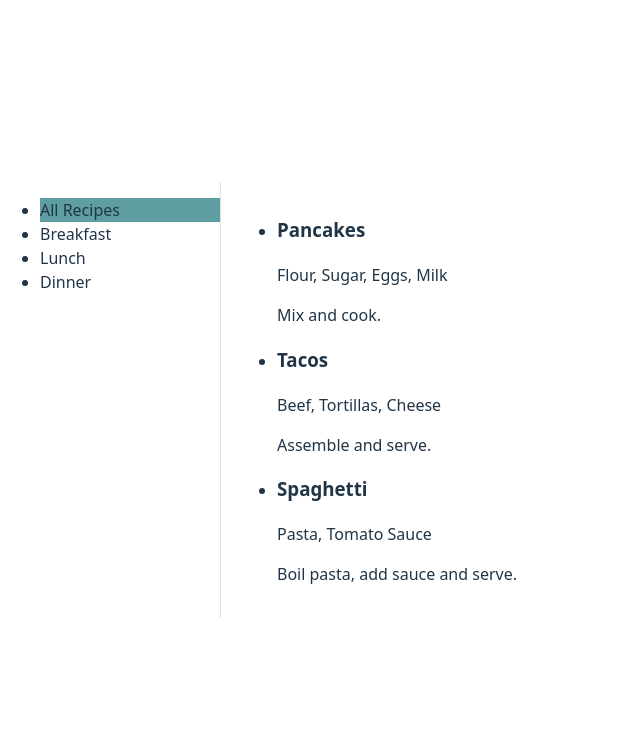
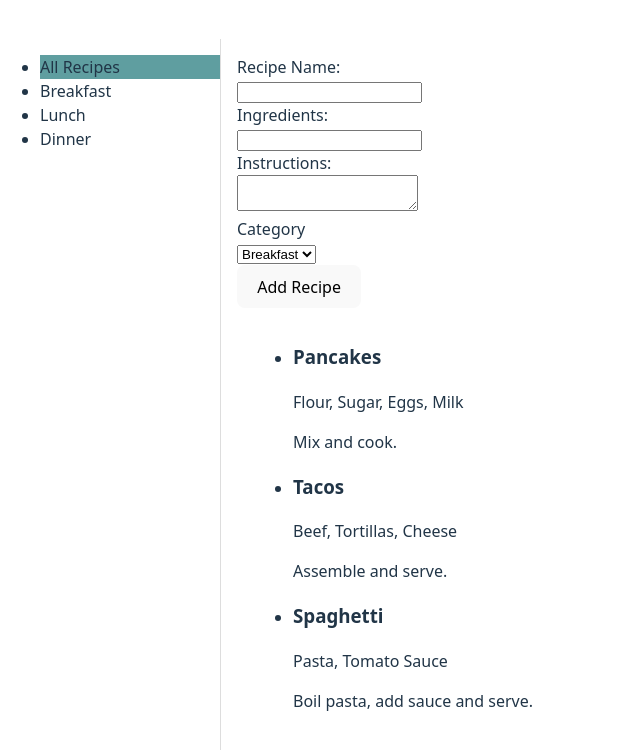
Before and after one commit to MurasakiCho/recipe-manager, a React (Vite) app in the folder frontend/: page / in a window 1280 px wide. Shown: the top 750 px of the page, without its empty margins (0-640 px from the left). Built offline with nearby package versions, Linux system fonts and the light colour scheme.

Commit message:
created AddRecipeForm for adding recipes. udates UI and dummy data (not persistent yet)

```diff
--- a/frontend/src/App.tsx
+++ b/frontend/src/App.tsx
@@ -1,7 +1,5 @@
-import Sidebar from "./components/Sidebar.tsx";
-import RecipeList from "./components/RecipeList.tsx";
-import type { Category } from "./types";
-import type { Recipe } from "./types/recipe.ts";
+import { Sidebar, RecipeList, AddRecipeForm } from "./components";
+import type { Category, Recipe } from "./types";
 import { useState } from "react";
 import "./App.css"
 
@@ -11,7 +9,7 @@ const categories: Category[] = [
   { id: 3, category: "Dinner"},
 ]
 
-const recipes: Recipe[] = [
+const starterRecipes: Recipe[] = [
   {id: 1, categoryId: 1, recipeName: "Pancakes", ingredients: "Flour, Sugar, Eggs, Milk", instructions: "Mix and cook."},
   {id: 2, categoryId: 2, recipeName: "Tacos", ingredients: "Beef, Tortillas, Cheese", instructions: "Assemble and serve."},
   {id: 3, categoryId: 3, recipeName: "Spaghetti", ingredients: "Pasta, Tomato Sauce", instructions: "Boil pasta, add sauce and serve."}
@@ -19,6 +17,11 @@ const recipes: Recipe[] = [
 
 export default function App() {
   const [selectedCategoryId, setCategoryId] = useState<number | null>(null);
+  const [recipes, setRecipes] = useState<Recipe[]>(starterRecipes);
+
+  const handleAddRecipe = (newRecipe: Recipe) => {
+    setRecipes([...recipes, newRecipe]);
+  };
 
   return (
     <div className="App">
@@ -27,10 +30,15 @@ export default function App() {
         selectedCategoryId={selectedCategoryId}
         onSelect={setCategoryId}
       />
-      <RecipeList
-        recipes={recipes}
-        selectedCategoryId={selectedCategoryId}
-      />
+      <main>
+        <AddRecipeForm onAdd={handleAddRecipe}/>
+        <RecipeList
+          recipes={recipes}
+          selectedCategoryId={selectedCategoryId}
+        />
+      </main>
+
+
     </div>
   );
 }
--- /dev/null
+++ b/frontend/src/Components/AddRecipeForm.tsx
@@ -0,0 +1,65 @@
+import type { Recipe } from "../types/recipe";
+import { useState } from "react";
+
+type AddRecipeFormProps = {
+    onAdd: (recipe: Recipe) => void; //communicate back up to parent (App) to handle what happens to data
+};
+
+export default function AddRecipeForm(props: AddRecipeFormProps){
+    const [recipeName, setRecipeName] = useState(""); //new state with default empty string
+    const [ingredients, setIngredients] = useState("");
+    const [instructions, setInstructions] = useState("");
+    const [selectedCategoryId, setCategoryId] = useState("1");
+
+    const handleSubmit = (e: React.FormEvent) => {
+        e.preventDefault(); //prevents page reload, which is default form behavior
+
+        const recipe: Recipe = {
+            id: Date.now(), //temp id
+            recipeName,
+            ingredients,
+            instructions,
+            categoryId: parseInt (selectedCategoryId, 10) //convert id to int (form gives a string)
+        }
+
+        props.onAdd(recipe); //send recipe to parent
+    }
+
+    return(
+        <form onSubmit={handleSubmit}>
+            <label>Recipe Name:</label><br/>
+            <input
+                type="text"
+                value={recipeName} //input shows current state
+                onChange={(e) => setRecipeName(e.target.value)} //updates state while typing
+            /><br />
+
+            <label>Ingredients:</label><br />
+            <input
+                type="text"
+                value={ingredients}
+                onChange={(e) => setIngredients(e.target.value)}
+            /><br />
+
+            <label>Instructions:</label><br />
+            <textarea
+                value={instructions}
+                onChange={(e) => setInstructions(e.target.value)}
+            ></textarea><br />
+
+            <label>Category</label><br />
+            <select
+                name="category"
+                id="category"
+                value={selectedCategoryId}
+                onChange={(e) => setCategoryId(e.target.value)}
+            >
+                <option value="1">Breakfast</option>
+                <option value="2">Lunch</option>
+                <option value="3">Dinner</option>
+            </select><br />
+
+            <button type="submit">Add Recipe</button>
+        </form>
+    );
+}
--- /dev/null
+++ b/frontend/src/Components/index.ts
@@ -0,0 +1,3 @@
+export { default as Sidebar } from "./Sidebar"
+export { default as RecipeList } from "./RecipeList"
+export { default as AddRecipeForm } from "./AddRecipeForm"
--- a/frontend/src/types/index.ts
+++ b/frontend/src/types/index.ts
@@ -1,2 +1,2 @@
 export * from"./category";
-//export * from "./recipe";
+export * from "./recipe";
```
